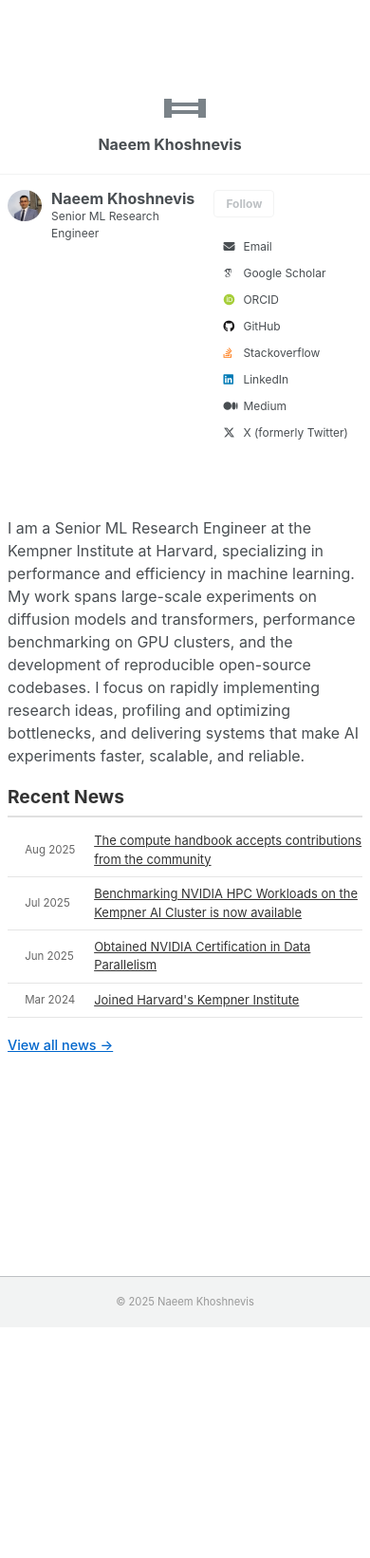
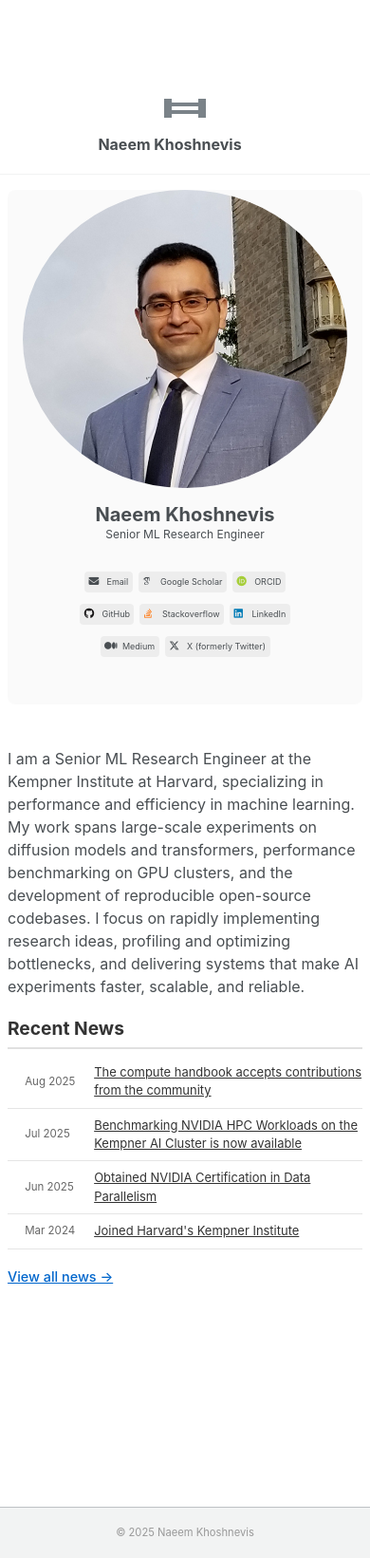
Before and after one commit to Naeemkh/naeemkh.github.io, a Jekyll site: the page built from _pages/about.md, in a window 390 px wide. Shown: the whole page at 95% size. Built offline with Jekyll 4.4.1, drawn with Linux system fonts in a browser that asks for light colours; some web fonts are replaced; before the commit the page ends 1398 px from its top, so only the background shows below that.

Commit message:
fix issue with dropdown

```diff
--- a/_sass/include/_mobile-responsive-fixes.scss
+++ b/_sass/include/_mobile-responsive-fixes.scss
@@ -13,43 +13,80 @@
   }
 }
 
-/* Improve sidebar behavior on mobile */
+/* Improve sidebar behavior on mobile - completely reformat layout */
 .sidebar {
   @media screen and (max-width: 1023px) {
     position: relative !important;
+    width: 100% !important;
     height: auto !important;
     overflow-y: visible !important;
     padding-top: 0 !important;
     margin-bottom: 2em;
+    float: none !important;
   }
 
   @media screen and (max-width: 767px) {
     margin-top: 0.5em;
     margin-bottom: 1.5em;
-  }
-}
+    padding: 1em;
+    background: rgba(0,0,0,0.02);
+    border-radius: 8px;
 
-/* Fix author profile on mobile */
-.author__avatar {
-  @media screen and (max-width: 767px) {
-    img {
-      max-width: 120px;
+    /* Stack profile elements vertically and center them */
+    [itemscope] {
+      display: block !important;
+      text-align: center;
+
+      .author__avatar,
+      .author__content,
+      .author__urls-wrapper {
+        display: block !important;
+        width: 100% !important;
+        text-align: center;
+        margin-bottom: 1em;
+      }
     }
   }
 }
 
-/* Improve author content layout on mobile */
-.author__content {
+/* Fix author profile on mobile - center everything */
+.author__avatar {
   @media screen and (max-width: 767px) {
-    padding-left: 10px;
-    padding-right: 15px;
+    display: block !important;
+    text-align: center;
+    width: 100% !important;
+    margin-bottom: 1em;
+
+    img {
+      max-width: 120px;
+      margin: 0 auto;
+    }
   }
 }
 
-/* Fix author URLs dropdown on mobile */
+/* Improve author content layout on mobile - center content */
+.author__content {
+  @media screen and (max-width: 767px) {
+    display: block !important;
+    text-align: center;
+    width: 100% !important;
+    padding: 0;
+    margin-bottom: 1em;
+  }
+}
+
+/* Fix author URLs dropdown on mobile - remove button and center links */
 .author__urls-wrapper {
   @media screen and (max-width: 767px) {
     position: relative;
+    display: block !important;
+    width: 100% !important;
+    text-align: center;
+
+    /* Hide the "Follow" button on mobile */
+    button {
+      display: none !important;
+    }
   }
 }
 
@@ -57,14 +94,36 @@
   @media screen and (max-width: 767px) {
     position: relative !important;
     right: auto !important;
-    margin-top: 10px !important;
+    margin: 0 auto !important;
     background: transparent !important;
     border: none !important;
     box-shadow: none !important;
     display: block !important;
+    text-align: center;
+    max-width: 300px;
 
     &:before, &:after {
       display: none !important;
+    }
+
+    li {
+      display: inline-block;
+      margin: 0.25em;
+      white-space: normal;
+
+      a {
+        padding: 0.5em;
+        display: block;
+        text-align: center;
+        border-radius: 4px;
+        background: rgba(0,0,0,0.05);
+        transition: background 0.2s ease;
+
+        &:hover {
+          background: rgba(0,0,0,0.1);
+          text-decoration: none;
+        }
+      }
     }
   }
 }
@@ -298,3 +357,33 @@ html, body {
     }
   }
 }
+
+/* Additional author profile improvements */
+.author__name {
+  @media screen and (max-width: 767px) {
+    font-size: $type-size-4 !important;
+    margin-bottom: 0.5em;
+  }
+}
+
+.author__bio {
+  @media screen and (max-width: 767px) {
+    font-size: $type-size-6;
+    line-height: 1.4;
+    margin-bottom: 1em;
+  }
+}
+
+/* Ensure social icons are properly sized on mobile */
+.author__urls {
+  @media screen and (max-width: 767px) {
+    li a {
+      font-size: $type-size-6 !important;
+
+      i {
+        font-size: 1.2em;
+        margin-right: 0.5em;
+      }
+    }
+  }
+}
```
